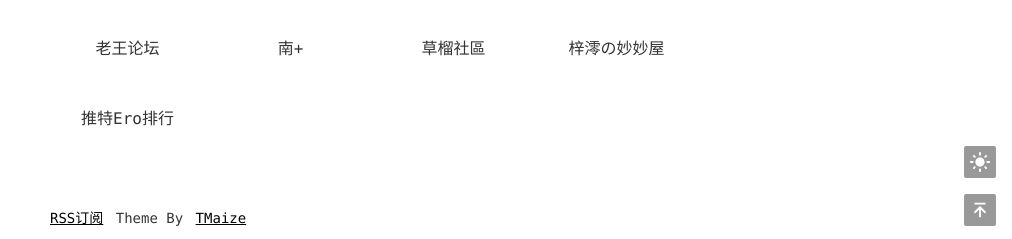
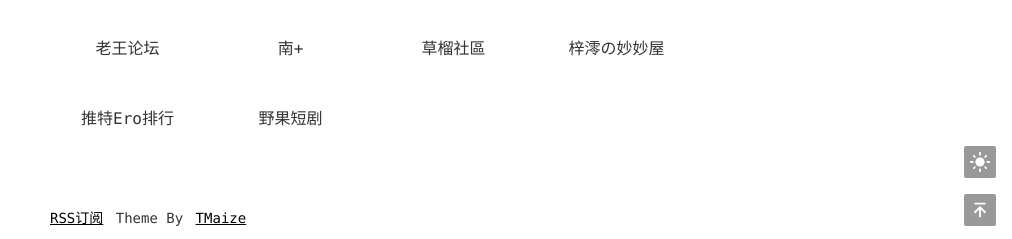
Before and after one commit to admans/admans.github.io, a Jekyll site: the page built from pages/navi.html, in a window 1280 px wide and 900 px high, scrolled down 2937 px. Shown: the part 658-897 px from the top of the window, without its empty margins (268-1280 px from the left). Built offline with Jekyll 4.4.1, drawn with Linux system fonts in a browser that asks for light colours.

Commit message:
Update navi.html

```diff
--- a/pages/navi.html
+++ b/pages/navi.html
@@ -613,6 +613,9 @@ title: 导航
                 <a class="link-item" data-search="推特Ero排行" href="#" target="_blank">
                     <div class="link-name">推特Ero排行</div>
                 </a>
+                <a class="link-item" data-search="野果短剧" href="#" target="_blank">
+                    <div class="link-name">野果短剧</div>
+                </a>
             </div>
         </section>
     </main>
@@ -774,7 +777,8 @@ title: 导航
             "Claude": "https://claude.ai/",
             "豆包": "https://www.doubao.com/chat/",
             "MiniMax Agent": "https://agent.minimaxi.com/",
-            "Xiaomi MiMo Studio": "https://aistudio.xiaomimimo.com/"
+            "Xiaomi MiMo Studio": "https://aistudio.xiaomimimo.com/",
+            "野果短剧": "https://yeguodj.com/"
         };
 
         // 用于存储增强后的链接数据（包含拼音、首字母、网址）
```
